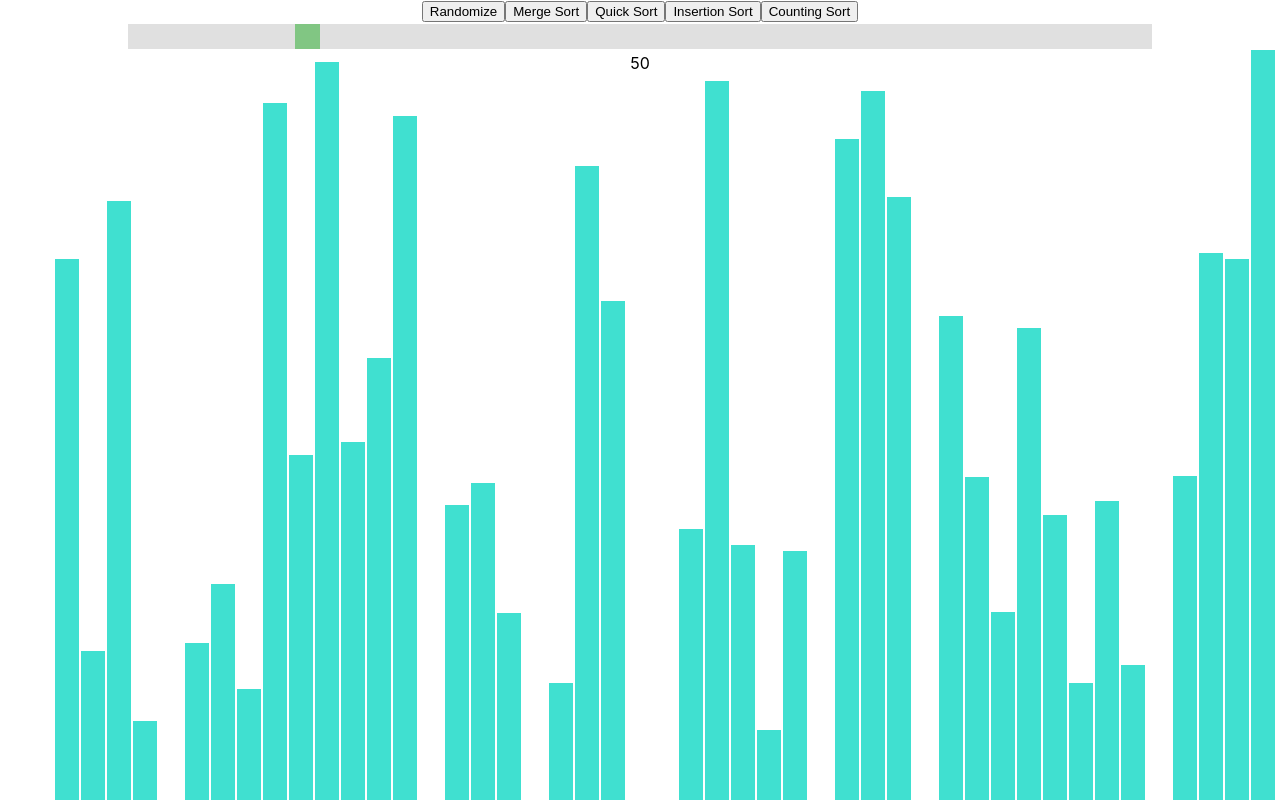
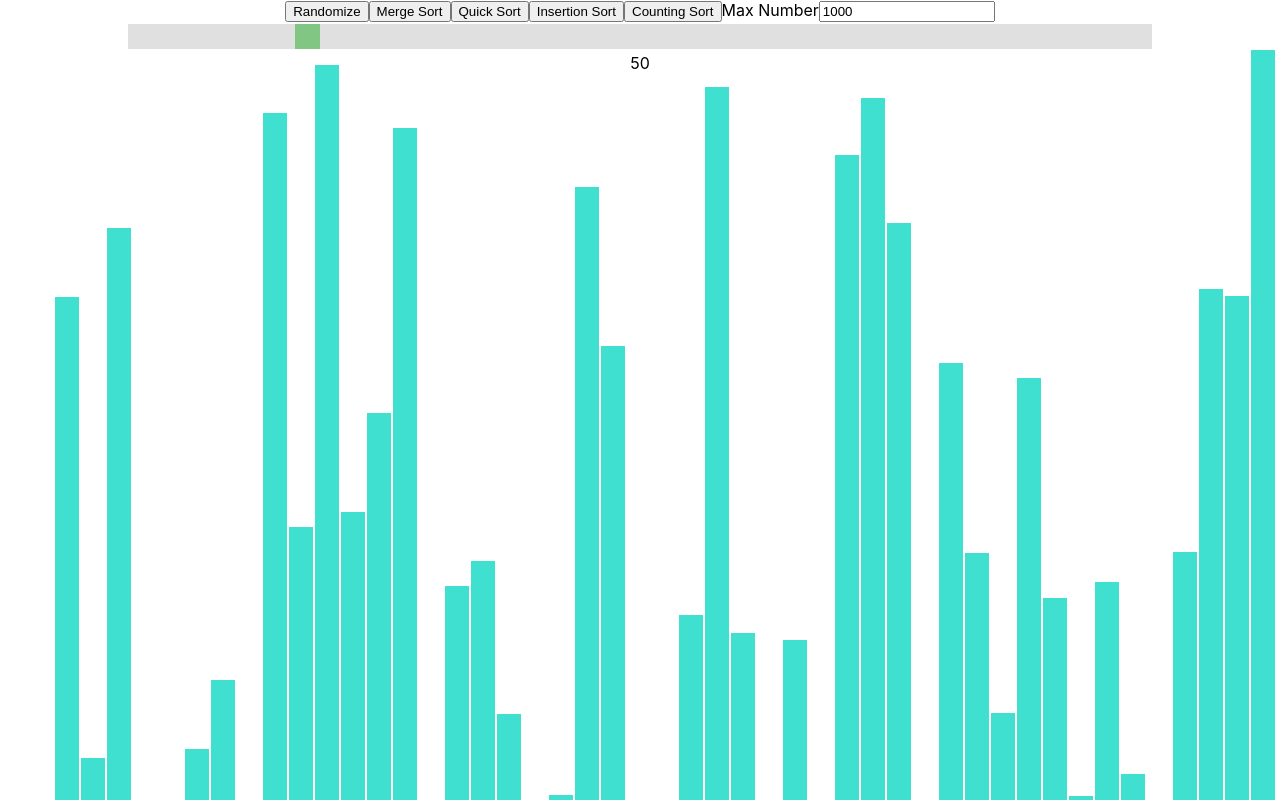
Before and after one commit to aaroncolesee/algo-visualiser, a React (Create React App) app: page / in a window 1280 px wide. Shown: the top 800 px of the page. Built offline with nearby package versions, Linux system fonts and the light colour scheme.

Commit message:
Added max number input

```diff
--- a/src/SortingVisualiser/SortingVisualiser.js
+++ b/src/SortingVisualiser/SortingVisualiser.js
@@ -11,7 +11,8 @@ class SortingVisualiser extends React.Component {
 
         this.state = {
             array : [],
-            numBars: 50
+            numBars: 50,
+            maxNum: 1000
         };
     }
 
@@ -22,7 +23,7 @@ class SortingVisualiser extends React.Component {
     resetArray() {
         const array = [];
         for (let i = 0; i < this.state.numBars; i++) {
-            array.push(randomIntFromInterval(5, 850));
+            array.push(randomIntFromInterval(5, this.state.maxNum));
         }
         this.setState({array});
     }
@@ -153,6 +154,7 @@ class SortingVisualiser extends React.Component {
 
     disableButtons() {
         document.getElementById('slider').disabled = true;
+        document.getElementById('max-num').disabled = true;
         document.getElementById('randomize-button').disabled = true;
         document.getElementById('mergesort-button').disabled = true;
         document.getElementById('quicksort-button').disabled = true;
@@ -162,6 +164,7 @@ class SortingVisualiser extends React.Component {
 
     enableButtons() {
         document.getElementById('slider').disabled = false;
+        document.getElementById('max-num').disabled = false;
         document.getElementById('randomize-button').disabled = false;
         document.getElementById('mergesort-button').disabled = false;
         document.getElementById('quicksort-button').disabled = false;
@@ -170,7 +173,12 @@ class SortingVisualiser extends React.Component {
     }
 
     onSliderChange = (event) => {
-        this.setState({numBars: event.target.value})
+        this.setState({numBars: event.target.value});
+        this.resetArray();
+    }
+
+    onMaxNumberChange = (event) => {
+        this.setState({maxNum: event.target.value});
         this.resetArray();
     }
 
@@ -188,6 +196,8 @@ class SortingVisualiser extends React.Component {
                 <button id='quicksort-button' onClick={() => this.quicksort()}>Quick Sort</button>
                 <button id='insertionsort-button' onClick={() => this.insertionSort()}>Insertion Sort</button>
                 <button id='countingsort-button' onClick={() => this.countingSort()}>Counting Sort</button>
+                 Max Number
+                <input type='number' min='10' max={Number.MAX_VALUE} value={this.state.maxNum} id='max-num' onChange={this.onMaxNumberChange}></input>
                 <input type='range' min='10' max='250' value={this.state.numBars} id='slider' className='slider' onChange={this.onSliderChange}></input>
                 <div className='value'>{this.state.numBars}</div>
             </div>
```
